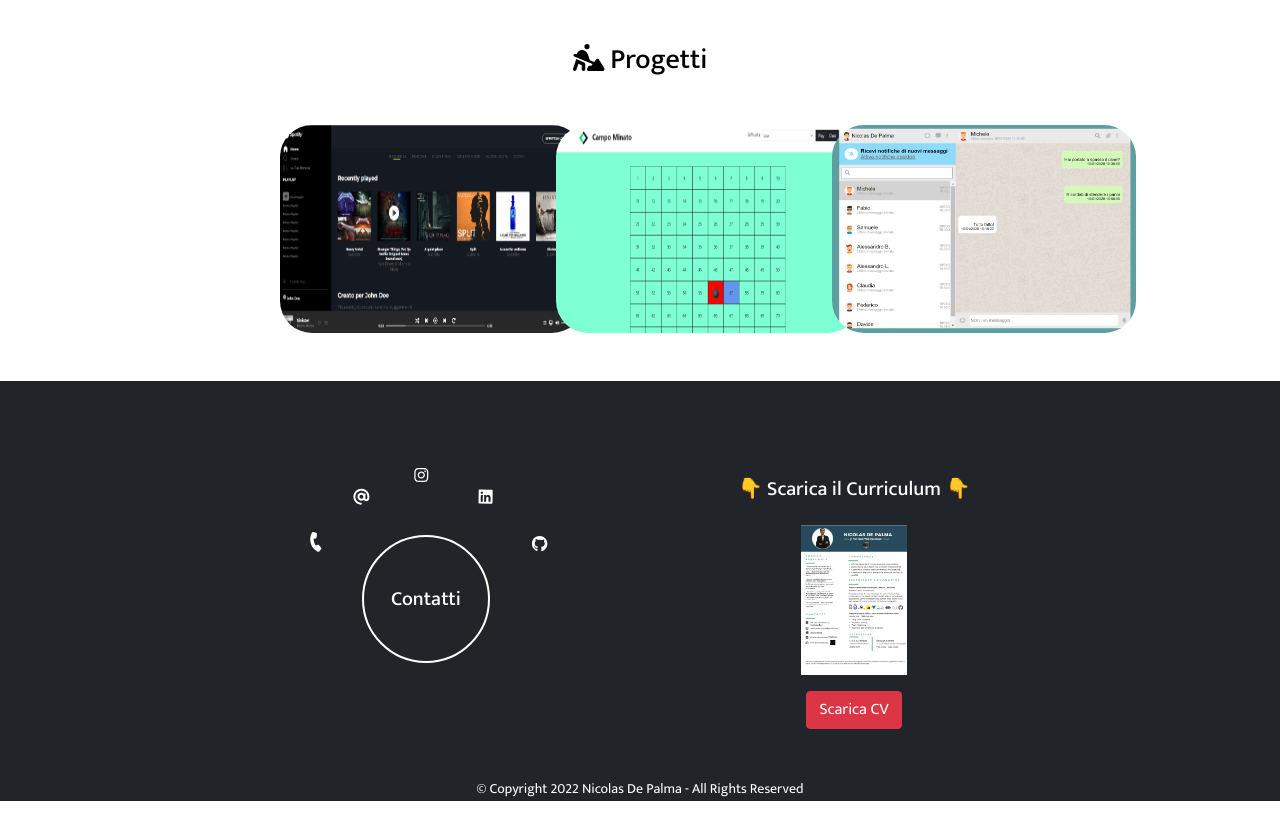
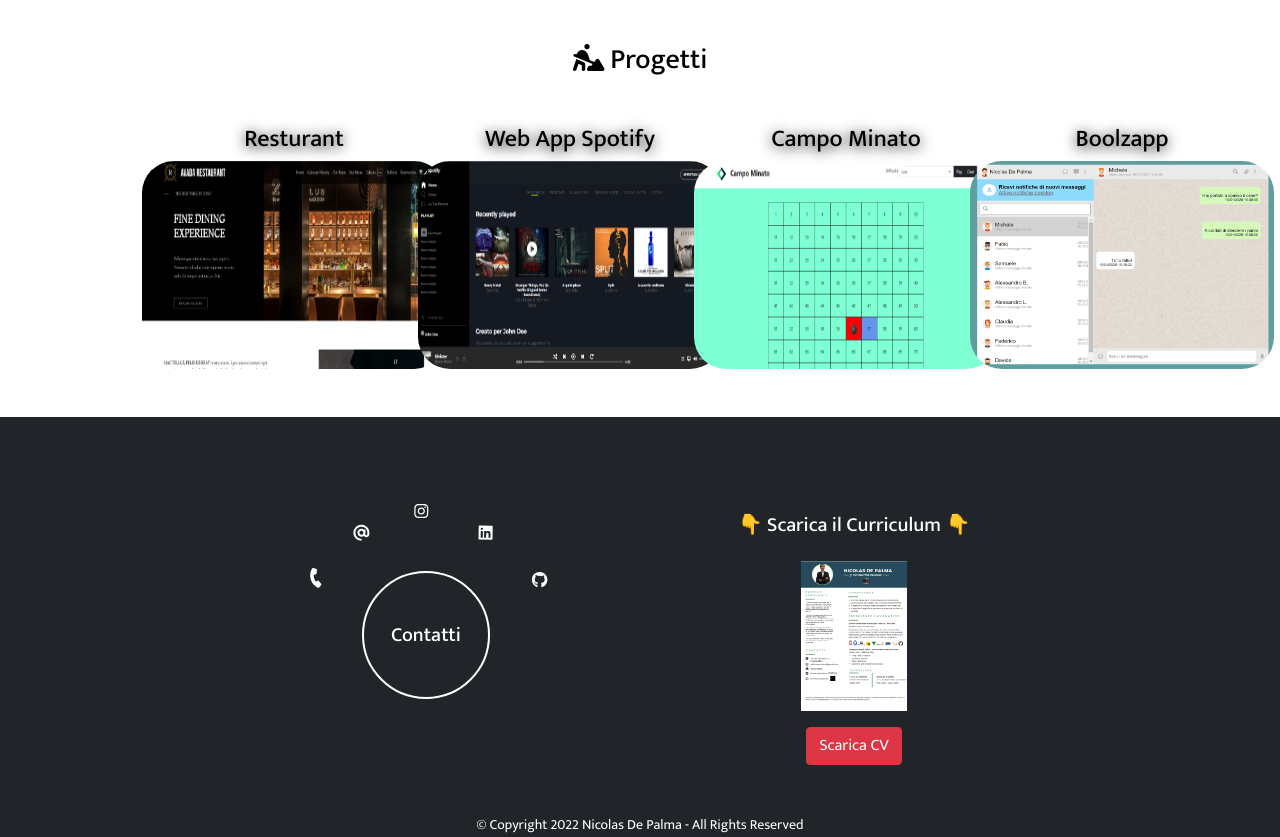
Before and after one commit to nicolas-dp/port_nicolas, a Vue app: page / in a window 1280 px wide. Shown: the part 2220-3057 px from the top of the page. Before the commit the page ends 3021 px from the top, so only its background shows below. Built offline with nearby package versions, Linux system fonts and the light colour scheme.

Commit message:
Add new work resturant

```diff
--- a/src/assets/scss/style.scss
+++ b/src/assets/scss/style.scss
@@ -99,6 +99,9 @@ header {
   top: 0;
   bottom: 0;
   padding: 2rem;
+  display: flex;
+  justify-content: center;
+  align-items: center;
 }
 
 .front {
--- a/src/components/MainComponent.vue
+++ b/src/components/MainComponent.vue
@@ -175,10 +175,27 @@
             <div class="flip-container" ontouchstart="this.classList.toggle('hover');">
               <div class="flipper">
                   <div class="front">
+                    <h4 class="text-black" style="filter: drop-shadow(0px 2px 7px black);">Resturant</h4>
+                    <img class="img-fluid" src="@/assets/img/resturant.png" alt="view resturant">
+                  </div>
+                  <div class="back">
+                    <p>
+                        Riproduzione di un sito web per un ristorante utilizzando Vue.js.
+                        É possibile visionare il progetto seguendo questo link 👉: <a class="btn btn-dark" href="https://resturant-site-proj.netlify.app">Scopri</a>
+                    </p>
+                  </div>
+              </div>
+            </div>
+          </div>
+
+          <div class="col" data-aos="zoom-in-down">
+            <div class="flip-container" ontouchstart="this.classList.toggle('hover');">
+              <div class="flipper">
+                  <div class="front">
+                    <h4 class="text-black" style="filter: drop-shadow(0px 2px 7px black);">Web App Spotify</h4>
                     <img class="img-fluid" src="@/assets/img/Spotify.png" alt="view spotify">
                   </div>
                   <div class="back">
-                    <h4>Web App Spotify</h4>
                     <p>
                         Riproduzione della Web App di Spotify utilizzando HTML e CSS.
                         É possibile visionare il progetto seguendo questo link 👉: <a class="btn btn-dark" href="https://spotify-wapp.netlify.app">Scopri</a>
@@ -193,10 +210,10 @@
             <div class="flip-container" ontouchstart="this.classList.toggle('hover');">
               <div class="flipper">
                   <div class="front">
+                    <h4 class="text-black" style="filter: drop-shadow(0px 2px 7px black);">Campo Minato</h4>
                     <img class="img-fluid" src="@/assets/img/CampoMinato.png" alt="view campominato">
                   </div>
                   <div class="back">
-                    <h4>Campo Minato</h4>
                     <p>
                         Uno dei giochi più famosi e divertenti della storia, parliamo di campo minato.
                         ATTENZIONE non è così facile come sembra 🧐.
@@ -213,10 +230,10 @@
             <div class="flip-container" ontouchstart="this.classList.toggle('hover');">
               <div class="flipper">
                   <div class="front">
+                    <h4 class="text-black" style="filter: drop-shadow(0px 2px 7px black);">Boolzapp</h4>
                     <img class="img-fluid" src="@/assets/img/Boolzapp.png" alt="view whatsapp">
                   </div>
                   <div class="back">
-                    <h4>Boolzapp</h4>
                     <p>
                         Replica web app del più famoso servizio di messeggistica. É possibile visionare il codice del progetto tramite questo link 👉: <a class="btn btn-dark" href="https://vue-boolzapp.netlify.app">Scopri</a>
                     </p>
```
Also changed, not shown: src/assets/img/resturant.png (added).
